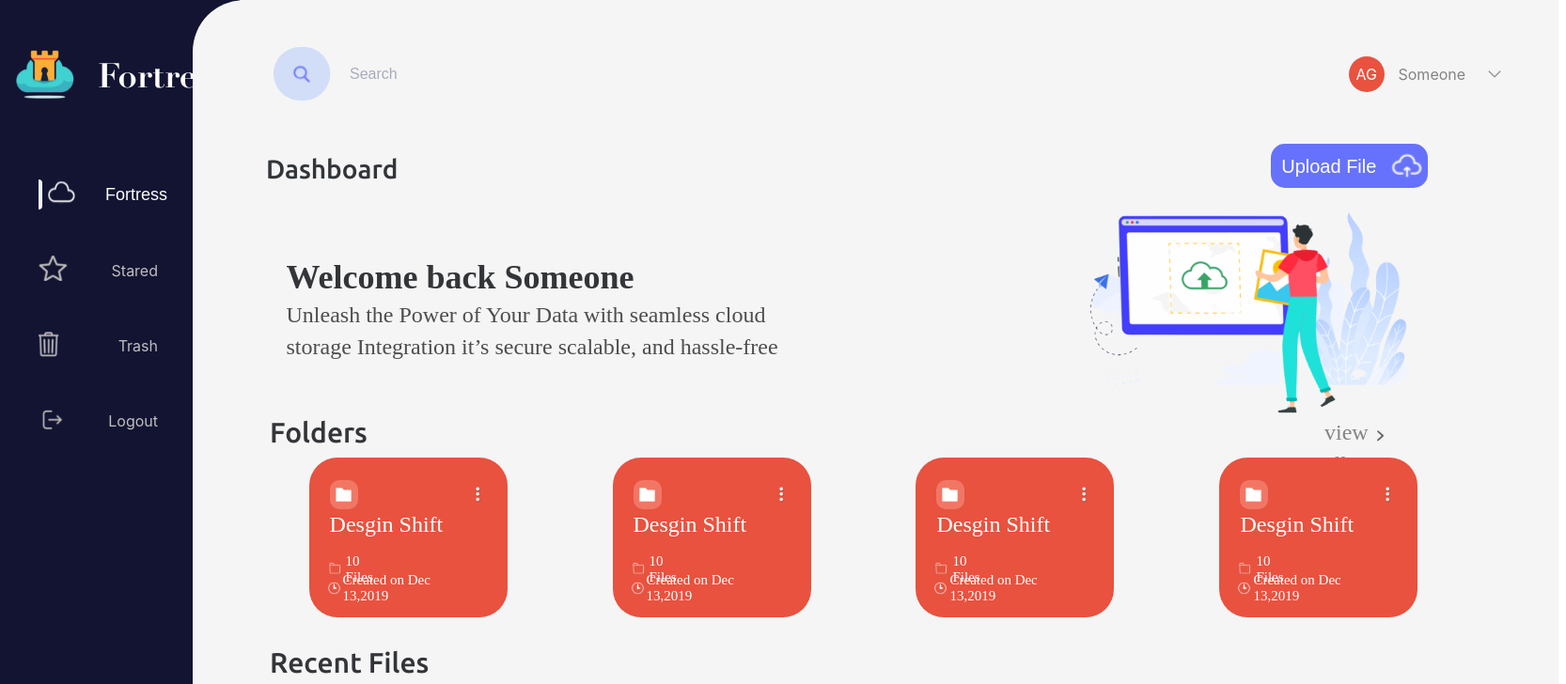
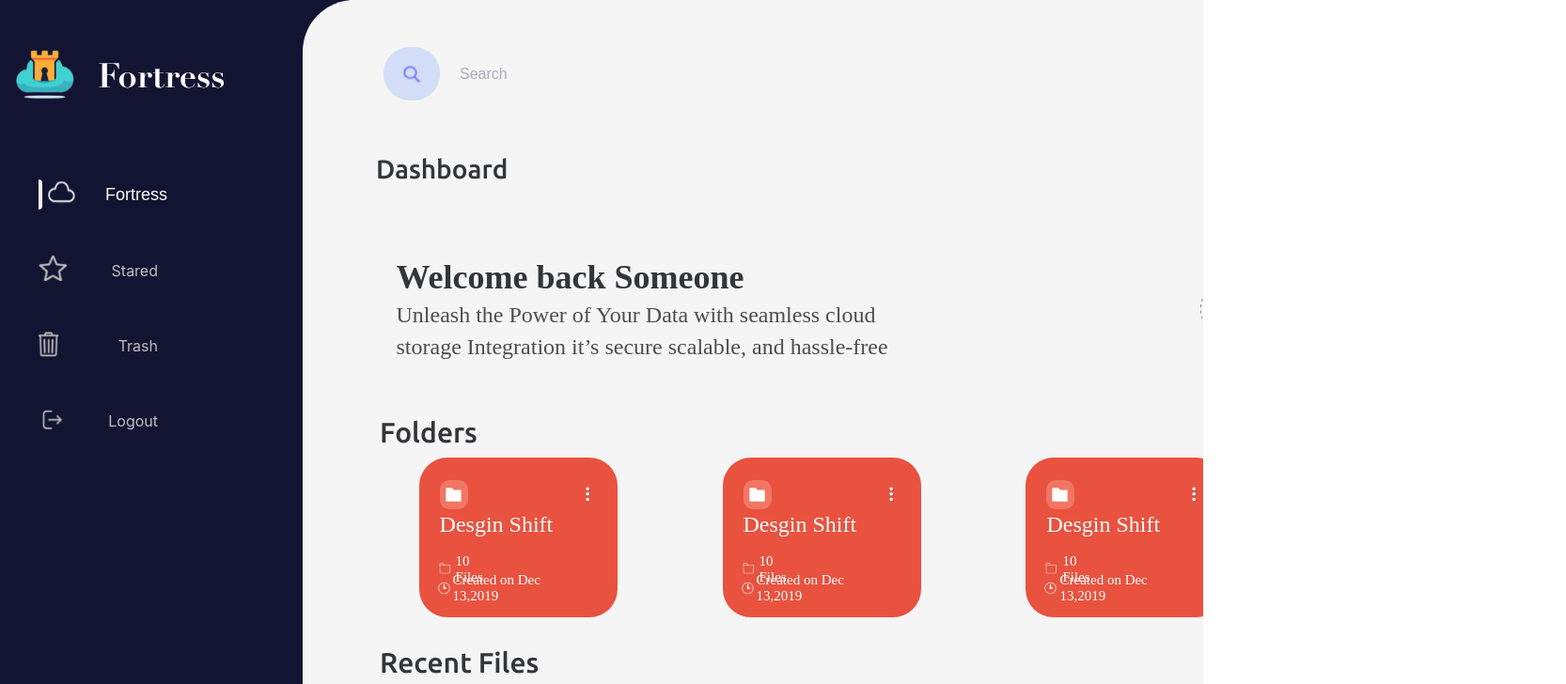
Before and after one commit to EL-Gazoly/FileFortress, a React (Create React App) app in the folder frontend/: page /dashboard in a window 1280 px wide. Shown: the top 728 px of the page at 94% size, 1666 px wide, since content can reach past the window. Built offline with nearby package versions, Linux system fonts and the light colour scheme; a web font is replaced by a local one.

Commit message:
adjust the overflow and change the scroll bar css

```diff
--- a/frontend/src/pages/Dashboard/Dashboard.css
+++ b/frontend/src/pages/Dashboard/Dashboard.css
@@ -11,6 +11,9 @@ html{
     width: 100vw;
     height: 100vh;
     display: flex;
+
+    overflow-y: auto;
+
 }
 
 .dashboard-left{
@@ -22,6 +25,9 @@ html{
 
     background-color: #121432;
     color: #C1BEBE;
+
+    overflow-y: auto;
+
 }
 
 .dashboard-right{
@@ -32,6 +38,9 @@ html{
     height: 100vh;
     display: flex;
     background-color: #F5F5F5;
+
+    overflow-y: auto;
+
 }
 a{
     text-decoration: none;
@@ -39,3 +48,20 @@ a{
     caret-color: transparent;
     color: #C1BEBE;
 }
+
+::-webkit-scrollbar {
+    width: 20px;
+  }
+  ::-webkit-scrollbar-track {
+    background-color: transparent;
+  }
+  ::-webkit-scrollbar-thumb {
+    background-color: #d6dee1;
+    border-radius: 20px;
+  }
+  ::-webkit-scrollbar-thumb {
+    background-color: #d6dee1;
+    border-radius: 20px;
+    border: 6px solid transparent;
+    background-clip: content-box;
+  }
```
